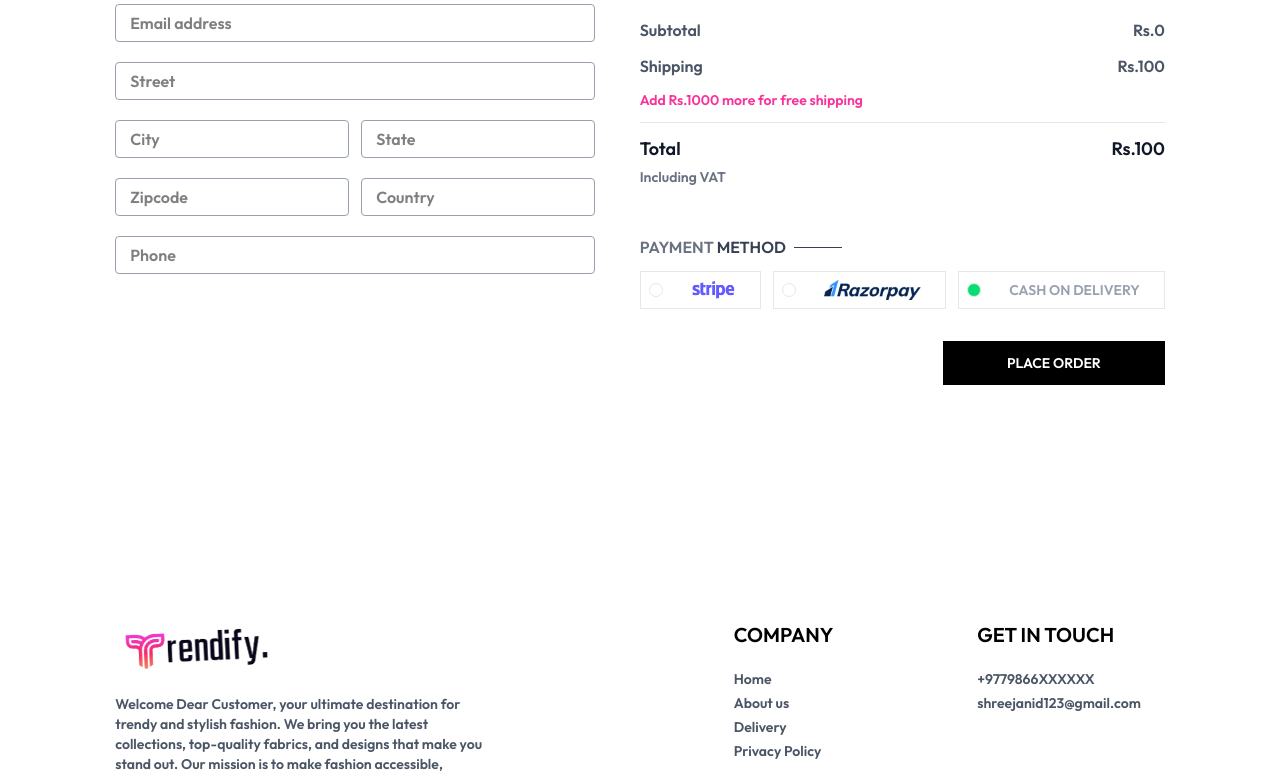
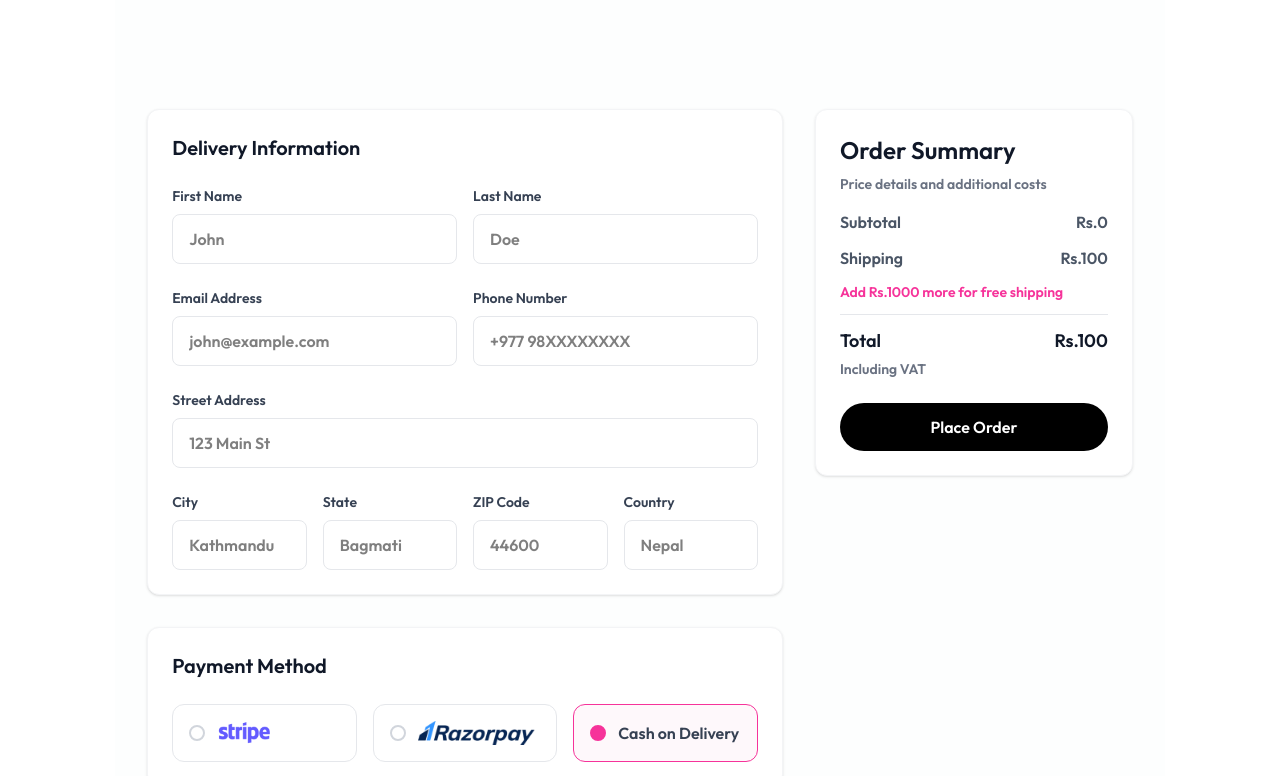
Before and after one commit to Shreey001/Trendify-Fashion-Ecommerce-Site, a React (Vite) app in the folder frontend/: page /placeorder in a window 1280 px wide. Shown: the part 284-1060 px from the top of the page. Built offline with nearby package versions, Linux system fonts and the light colour scheme.

Commit message:
place order page design

```diff
--- a/frontend/src/pages/PlaceOrder.jsx
+++ b/frontend/src/pages/PlaceOrder.jsx
@@ -1,81 +1,299 @@
 import React, { useState } from 'react'
-import Title from '../components/Title'
 import CartTotal from '../components/CartTotal'
 import { assets } from '../assets/assets'
 
 const PlaceOrder = () => {
-
-  const [method, setMethod] = useState('cod');
+  const [method, setMethod] = useState('cod')
 
   return (
-    <div className='flex flex-col sm:flex-row justify-between gap-4 pt-5 sm:pt-14 min-h-[80vh] border-t'>
-      {/* ----------------Left side ---------------- */}
-      <div className='flex flex-col gap4 w-full sm:max-w-[480px]'>
-        <div className='text-xl sm:text-2xl my-3'>
-          <Title text1={'DELIVERY '} text2={'INFORMATON'} />
-        </div>
-        <div className='flex gap-3'>
-          <input className='border border-gray-400 rounded py-1.5 px-3.5 w-full ' type='text' placeholder='First Name' />
-          <input className='border border-gray-400 rounded py-1.5 px-3.5 w-full ' type='text' placeholder='Last Name' />
-        </div>
-        <input className='mt-5 border border-gray-400 rounded py-1.5 px-3.5 w-full ' type='email' placeholder='Email address' />
-        <input className='mt-5 border border-gray-400 rounded py-1.5 px-3.5 w-full ' type='text' placeholder='Street' />
-
-        <div className='mt-5  flex gap-3'>
-          <input className='border border-gray-400 rounded py-1.5 px-3.5 w-full ' type='text' placeholder='City' />
-          <input className='border border-gray-400 rounded py-1.5 px-3.5 w-full ' type='text' placeholder='State' />
+    <div className='min-h-screen bg-gray-50/30'>
+      <div className='max-w-7xl mx-auto px-4 sm:px-6 lg:px-8 py-12'>
+        {/* Header Section */}
+        <div className='text-center py-12 relative mb-16'>
+          <div className='absolute left-1/2 top-0 -translate-x-1/2 w-20 h-1 bg-gradient-to-r from-transparent via-pink-500 to-transparent'></div>
+          <div className='space-y-4'>
+            <h2 className='text-4xl font-bold tracking-tight'>
+              Checkout
+              <span className='text-transparent bg-clip-text bg-gradient-to-r from-pink-500 to-purple-500 ml-3'>
+                Details
+              </span>
+            </h2>
+            <p className='text-gray-600 text-sm md:text-base'>
+              Complete your order by providing your delivery information
+            </p>
+          </div>
         </div>
 
-        <div className='mt-5  flex gap-3'>
-          <input className='border border-gray-400 rounded py-1.5 px-3.5 w-full ' type='number' placeholder='Zipcode' />
-          <input className='border border-gray-400 rounded py-1.5 px-3.5 w-full ' type='text' placeholder='Country' />
-        </div>
+        <div className='flex flex-col lg:flex-row gap-8'>
+          {/* Left Side - Delivery Information */}
+          <div className='lg:w-2/3'>
+            <div className='bg-white rounded-xl shadow-sm border border-gray-100 p-6'>
+              <h3 className='text-xl font-bold text-gray-900 mb-6'>Delivery Information</h3>
 
-        <input className='mt-5 border border-gray-400 rounded py-1.5 px-3.5 w-full ' type='number' placeholder='Phone' />
+              <div className='space-y-6'>
+                {/* Name Fields */}
+                <div className='grid grid-cols-1 sm:grid-cols-2 gap-4'>
+                  <div>
+                    <label className='block text-sm font-medium text-gray-700 mb-2'>First Name</label>
+                    <input
+                      type='text'
+                      className='w-full px-4 py-3 rounded-lg border border-gray-200 focus:border-pink-500
+                               focus:ring-2 focus:ring-pink-200 outline-none transition-all duration-300'
+                      placeholder='John'
+                    />
+                  </div>
+                  <div>
+                    <label className='block text-sm font-medium text-gray-700 mb-2'>Last Name</label>
+                    <input
+                      type='text'
+                      className='w-full px-4 py-3 rounded-lg border border-gray-200 focus:border-pink-500
+                               focus:ring-2 focus:ring-pink-200 outline-none transition-all duration-300'
+                      placeholder='Doe'
+                    />
+                  </div>
+                </div>
 
-      </div>
-      {/* ---------------------Right side-------------------- */}
-      <div className='mt-8'>
-        <div className='mt-8 min-w-80'>
-          <CartTotal />
+                {/* Contact Fields */}
+                <div className='grid grid-cols-1 sm:grid-cols-2 gap-4'>
+                  <div>
+                    <label className='block text-sm font-medium text-gray-700 mb-2'>Email Address</label>
+                    <input
+                      type='email'
+                      className='w-full px-4 py-3 rounded-lg border border-gray-200 focus:border-pink-500
+                               focus:ring-2 focus:ring-pink-200 outline-none transition-all duration-300'
+                      placeholder='john@example.com'
+                    />
+                  </div>
+                  <div>
+                    <label className='block text-sm font-medium text-gray-700 mb-2'>Phone Number</label>
+                    <input
+                      type='tel'
+                      className='w-full px-4 py-3 rounded-lg border border-gray-200 focus:border-pink-500
+                               focus:ring-2 focus:ring-pink-200 outline-none transition-all duration-300'
+                      placeholder='+977 98XXXXXXXX'
+                    />
+                  </div>
+                </div>
 
-        </div>
-        <div className='mt-12'>
-          <Title text1={'PAYMENT'} text2={'METHOD'} />
-          {/* ----------PAYMENT METHODS------------- */}
+                {/* Address Fields */}
+                <div>
+                  <label className='block text-sm font-medium text-gray-700 mb-2'>Street Address</label>
+                  <input
+                    type='text'
+                    className='w-full px-4 py-3 rounded-lg border border-gray-200 focus:border-pink-500
+                             focus:ring-2 focus:ring-pink-200 outline-none transition-all duration-300'
+                    placeholder='123 Main St'
+                  />
+                </div>
 
-          <div className='flex gap-3 flex-col lg:flex-row '>
-
-            <div onClick={() => setMethod('stripe')}
-              className='flex items-center gap-3 border border-gray-200 p-2 cursor-pointer'>
-              <p className={`min-w-3.5 h-3.5 border border-gray-200  rounded-full ${method === 'stripe'? 'bg-green-400' :'' } `} ></p>
-              <img className='h-5 mx-4' src={assets.stripe_logo}  alt=''/>
+                <div className='grid grid-cols-2 sm:grid-cols-4 gap-4'>
+                  <div>
+                    <label className='block text-sm font-medium text-gray-700 mb-2'>City</label>
+                    <input
+                      type='text'
+                      className='w-full px-4 py-3 rounded-lg border border-gray-200 focus:border-pink-500
+                               focus:ring-2 focus:ring-pink-200 outline-none transition-all duration-300'
+                      placeholder='Kathmandu'
+                    />
+                  </div>
+                  <div>
+                    <label className='block text-sm font-medium text-gray-700 mb-2'>State</label>
+                    <input
+                      type='text'
+                      className='w-full px-4 py-3 rounded-lg border border-gray-200 focus:border-pink-500
+                               focus:ring-2 focus:ring-pink-200 outline-none transition-all duration-300'
+                      placeholder='Bagmati'
+                    />
+                  </div>
+                  <div>
+                    <label className='block text-sm font-medium text-gray-700 mb-2'>ZIP Code</label>
+                    <input
+                      type='text'
+                      className='w-full px-4 py-3 rounded-lg border border-gray-200 focus:border-pink-500
+                               focus:ring-2 focus:ring-pink-200 outline-none transition-all duration-300'
+                      placeholder='44600'
+                    />
+                  </div>
+                  <div>
+                    <label className='block text-sm font-medium text-gray-700 mb-2'>Country</label>
+                    <input
+                      type='text'
+                      className='w-full px-4 py-3 rounded-lg border border-gray-200 focus:border-pink-500
+                               focus:ring-2 focus:ring-pink-200 outline-none transition-all duration-300'
+                      placeholder='Nepal'
+                    />
+                  </div>
+                </div>
+              </div>
             </div>
 
-            <div onClick={() => setMethod('razorpay')}
-              className='flex items-center gap-3 border border-gray-200 p-2 cursor-pointer'>
-             <p className={`min-w-3.5 h-3.5 border border-gray-200  rounded-full ${method === 'razorpay'? 'bg-green-400' :'' } `} ></p>
-              <img className='h-5 mx-4' src={assets.razorpay_logo}  alt=''/>
+            {/* Payment Method Section */}
+            <div className='mt-8 bg-white rounded-xl shadow-sm border border-gray-100 p-6'>
+              <h3 className='text-xl font-bold text-gray-900 mb-6'>Payment Method</h3>
+
+              <div className='grid grid-cols-1 sm:grid-cols-3 gap-4'>
+                <div
+                  onClick={() => setMethod('stripe')}
+                  className={`flex items-center gap-3 p-4 rounded-xl border cursor-pointer transition-all duration-300
+                            ${method === 'stripe'
+                              ? 'border-pink-500 bg-pink-50/50'
+                              : 'border-gray-200 hover:border-pink-200'}`}
+                >
+                  <div className={`w-4 h-4 rounded-full border-2 transition-colors duration-300
+                                ${method === 'stripe'
+                                  ? 'border-pink-500 bg-pink-500'
+                                  : 'border-gray-300'}`}
+                  />
+                  <img className='h-6' src={assets.stripe_logo} alt='Stripe' />
+                </div>
+
+                <div
+                  onClick={() => setMethod('razorpay')}
+                  className={`flex items-center gap-3 p-4 rounded-xl border cursor-pointer transition-all duration-300
+                            ${method === 'razorpay'
+                              ? 'border-pink-500 bg-pink-50/50'
+                              : 'border-gray-200 hover:border-pink-200'}`}
+                >
+                  <div className={`w-4 h-4 rounded-full border-2 transition-colors duration-300
+                                ${method === 'razorpay'
+                                  ? 'border-pink-500 bg-pink-500'
+                                  : 'border-gray-300'}`}
+                  />
+                  <img className='h-6' src={assets.razorpay_logo} alt='Razorpay' />
+                </div>
+
+                <div
+                  onClick={() => setMethod('cod')}
+                  className={`flex items-center gap-3 p-4 rounded-xl border cursor-pointer transition-all duration-300
+                            ${method === 'cod'
+                              ? 'border-pink-500 bg-pink-50/50'
+                              : 'border-gray-200 hover:border-pink-200'}`}
+                >
+                  <div className={`w-4 h-4 rounded-full border-2 transition-colors duration-300
+                                ${method === 'cod'
+                                  ? 'border-pink-500 bg-pink-500'
+                                  : 'border-gray-300'}`}
+                  />
+                  <span className='text-gray-700 font-medium'>Cash on Delivery</span>
+                </div>
+              </div>
             </div>
-
-            <div onClick={() => setMethod('cod')}
-              className='flex items-center gap-3 border border-gray-200  p-2 cursor-pointer'>
-              <p className={`min-w-3.5 h-3.5 border border-gray-200  rounded-full  ${method === 'cod'? 'bg-green-400' :'' } `} ></p>
-             <p className='text-gray-400 mx-4 text-sm font-medium '>CASH ON DELIVERY</p>
-            </div>
-
-          </div>
-          <div className='w-full text-end mt-8'>
-            <button className='bg-black text-white px-16 py-3 text-sm '>PLACE ORDER</button>
-
           </div>
 
+          {/* Right Side - Order Summary */}
+          <div className='lg:w-1/3'>
+            <div className='bg-white rounded-xl shadow-sm border border-gray-100 p-6 sticky top-24'>
+              <CartTotal />
+              <button
+                className='w-full mt-6 bg-black text-white rounded-full py-3 px-8 font-medium
+                         transition-all duration-300 hover:bg-gray-800 hover:shadow-lg
+                         hover:-translate-y-0.5 focus:ring-2 focus:ring-gray-200'
+              >
+                Place Order
+              </button>
+            </div>
+          </div>
         </div>
       </div>
-
-
     </div>
   )
 }
 
 export default PlaceOrder
+
+
+
+
+
+
+
+
+
+
+
+
+
+
+
+
+// import React, { useState } from 'react'
+// import Title from '../components/Title'
+// import CartTotal from '../components/CartTotal'
+// import { assets } from '../assets/assets'
+
+// const PlaceOrder = () => {
+
+//   const [method, setMethod] = useState('cod');
+
+//   return (
+//     <div className='flex flex-col sm:flex-row justify-between gap-4 pt-5 sm:pt-14 min-h-[80vh] border-t'>
+//       {/* ----------------Left side ---------------- */}
+//       <div className='flex flex-col gap4 w-full sm:max-w-[480px]'>
+//         <div className='text-xl sm:text-2xl my-3'>
+//           <Title text1={'DELIVERY '} text2={'INFORMATON'} />
+//         </div>
+//         <div className='flex gap-3'>
+//           <input className='border border-gray-400 rounded py-1.5 px-3.5 w-full ' type='text' placeholder='First Name' />
+//           <input className='border border-gray-400 rounded py-1.5 px-3.5 w-full ' type='text' placeholder='Last Name' />
+//         </div>
+//         <input className='mt-5 border border-gray-400 rounded py-1.5 px-3.5 w-full ' type='email' placeholder='Email address' />
+//         <input className='mt-5 border border-gray-400 rounded py-1.5 px-3.5 w-full ' type='text' placeholder='Street' />
+
+//         <div className='mt-5  flex gap-3'>
+//           <input className='border border-gray-400 rounded py-1.5 px-3.5 w-full ' type='text' placeholder='City' />
+//           <input className='border border-gray-400 rounded py-1.5 px-3.5 w-full ' type='text' placeholder='State' />
+//         </div>
+
+//         <div className='mt-5  flex gap-3'>
+//           <input className='border border-gray-400 rounded py-1.5 px-3.5 w-full ' type='number' placeholder='Zipcode' />
+//           <input className='border border-gray-400 rounded py-1.5 px-3.5 w-full ' type='text' placeholder='Country' />
+//         </div>
+
+//         <input className='mt-5 border border-gray-400 rounded py-1.5 px-3.5 w-full ' type='number' placeholder='Phone' />
+
+//       </div>
+//       {/* ---------------------Right side-------------------- */}
+//       <div className='mt-8'>
+//         <div className='mt-8 min-w-80'>
+//           <CartTotal />
+
+//         </div>
+//         <div className='mt-12'>
+//           <Title text1={'PAYMENT'} text2={'METHOD'} />
+//           {/* ----------PAYMENT METHODS------------- */}
+
+//           <div className='flex gap-3 flex-col lg:flex-row '>
+
+//             <div onClick={() => setMethod('stripe')}
+//               className='flex items-center gap-3 border border-gray-200 p-2 cursor-pointer'>
+//               <p className={`min-w-3.5 h-3.5 border border-gray-200  rounded-full ${method === 'stripe'? 'bg-green-400' :'' } `} ></p>
+//               <img className='h-5 mx-4' src={assets.stripe_logo}  alt=''/>
+//             </div>
+
+//             <div onClick={() => setMethod('razorpay')}
+//               className='flex items-center gap-3 border border-gray-200 p-2 cursor-pointer'>
+//              <p className={`min-w-3.5 h-3.5 border border-gray-200  rounded-full ${method === 'razorpay'? 'bg-green-400' :'' } `} ></p>
+//               <img className='h-5 mx-4' src={assets.razorpay_logo}  alt=''/>
+//             </div>
+
+//             <div onClick={() => setMethod('cod')}
+//               className='flex items-center gap-3 border border-gray-200  p-2 cursor-pointer'>
+//               <p className={`min-w-3.5 h-3.5 border border-gray-200  rounded-full  ${method === 'cod'? 'bg-green-400' :'' } `} ></p>
+//              <p className='text-gray-400 mx-4 text-sm font-medium '>CASH ON DELIVERY</p>
+//             </div>
+
+//           </div>
+//           <div className='w-full text-end mt-8'>
+//             <button className='bg-black text-white px-16 py-3 text-sm '>PLACE ORDER</button>
+
+//           </div>
+
+//         </div>
+//       </div>
+
+
+//     </div>
+//   )
+// }
+
+// export default PlaceOrder
```
